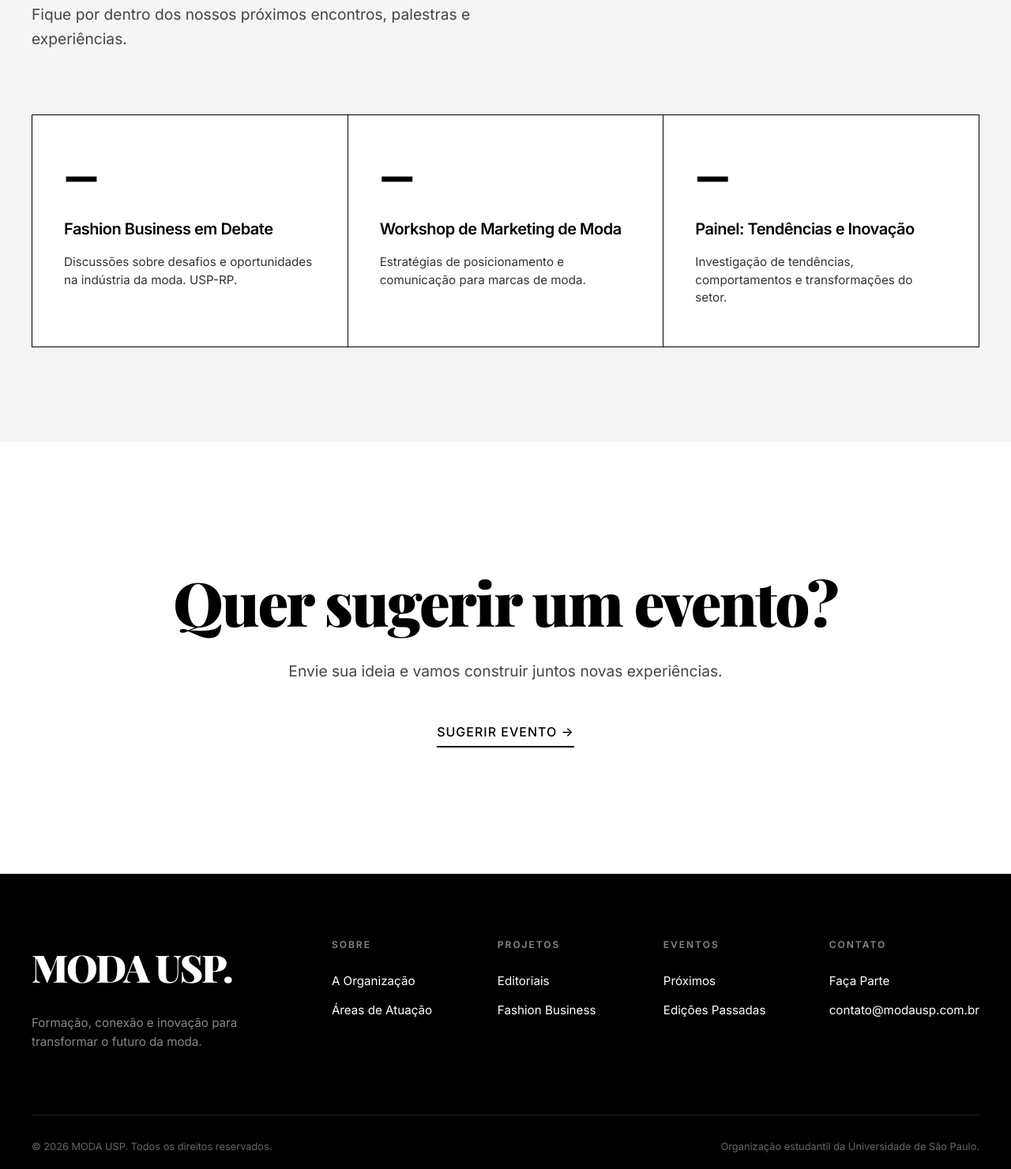
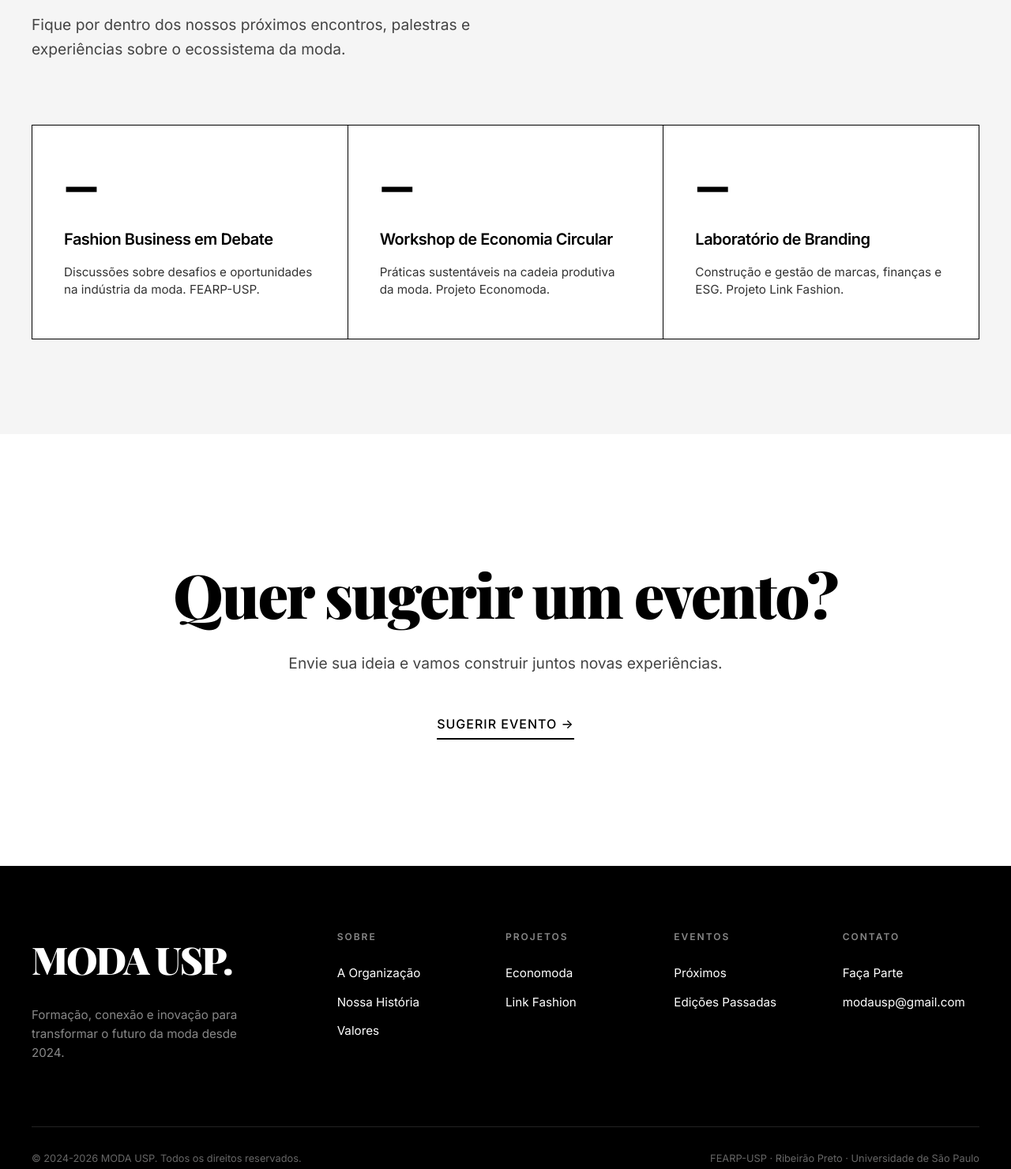
Before and after one commit to kailonsaraiva-sketch/moda-usp, a plain HTML site: page eventos.html in a window 1280 px wide. Shown: the part 1576-3057 px from the top of the page at 79% size. Drawn offline with nearby package versions, Linux system fonts and the light colour scheme; a script that the page names is missing; a web font is replaced by a local one.

Commit message:
Update event descriptions and footer information

```diff
--- a/eventos.html
+++ b/eventos.html
@@ -4,7 +4,7 @@
     <meta charset="UTF-8">
     <meta name="viewport" content="width=device-width, initial-scale=1.0">
     <title>Eventos | MODA USP</title>
-    <meta name="description" content="Eventos da MODA USP — encontros, palestras e experiências sobre fashion business.">
+    <meta name="description" content="Eventos da MODA USP — encontros, palestras e experiências sobre fashion business na USP-RP.">
     <link rel="icon" type="image/png" href="favicon.png">
     <link rel="preconnect" href="https://fonts.googleapis.com">
     <link rel="preconnect" href="https://fonts.gstatic.com" crossorigin>
@@ -69,7 +69,7 @@
                     </div>
                     <div class="meta-item">
                         <span>Local</span>
-                        <strong>USP-RP</strong>
+                        <strong>FEARP-USP · Ribeirão Preto</strong>
                     </div>
                 </div>
 
@@ -83,23 +83,23 @@
 <section class="areas">
     <div class="container">
         <div class="section-label">Próximos Eventos</div>
-        <p class="areas-intro">Fique por dentro dos nossos próximos encontros, palestras e experiências.</p>
+        <p class="areas-intro">Fique por dentro dos nossos próximos encontros, palestras e experiências sobre o ecossistema da moda.</p>
 
         <div class="areas-grid">
             <div class="area-card">
                 <div class="area-num">—</div>
                 <div class="area-title">Fashion Business em Debate</div>
-                <div class="area-desc">Discussões sobre desafios e oportunidades na indústria da moda. USP-RP.</div>
+                <div class="area-desc">Discussões sobre desafios e oportunidades na indústria da moda. FEARP-USP.</div>
             </div>
             <div class="area-card">
                 <div class="area-num">—</div>
-                <div class="area-title">Workshop de Marketing de Moda</div>
-                <div class="area-desc">Estratégias de posicionamento e comunicação para marcas de moda.</div>
+                <div class="area-title">Workshop de Economia Circular</div>
+                <div class="area-desc">Práticas sustentáveis na cadeia produtiva da moda. Projeto Economoda.</div>
             </div>
             <div class="area-card">
                 <div class="area-num">—</div>
-                <div class="area-title">Painel: Tendências e Inovação</div>
-                <div class="area-desc">Investigação de tendências, comportamentos e transformações do setor.</div>
+                <div class="area-title">Laboratório de Branding</div>
+                <div class="area-desc">Construção e gestão de marcas, finanças e ESG. Projeto Link Fashion.</div>
             </div>
         </div>
     </div>
@@ -118,20 +118,21 @@
         <div class="footer-grid">
             <div class="footer-brand">
                 <h3>MODA USP.</h3>
-                <p>Formação, conexão e inovação para transformar o futuro da moda.</p>
+                <p>Formação, conexão e inovação para transformar o futuro da moda desde 2024.</p>
             </div>
             <div class="footer-col">
                 <h4><a href="sobre.html">Sobre</a></h4>
                 <ul>
                     <li><a href="sobre.html">A Organização</a></li>
-                    <li><a href="sobre.html#areas">Áreas de Atuação</a></li>
+                    <li><a href="sobre.html">Nossa História</a></li>
+                    <li><a href="sobre.html">Valores</a></li>
                 </ul>
             </div>
             <div class="footer-col">
                 <h4><a href="projetos.html">Projetos</a></h4>
                 <ul>
-                    <li><a href="projetos.html">Editoriais</a></li>
-                    <li><a href="projetos.html">Fashion Business</a></li>
+                    <li><a href="projetos.html#economoda">Economoda</a></li>
+                    <li><a href="projetos.html#link-fashion">Link Fashion</a></li>
                 </ul>
             </div>
             <div class="footer-col">
@@ -145,13 +146,13 @@
                 <h4><a href="contato.html">Contato</a></h4>
                 <ul>
                     <li><a href="contato.html">Faça Parte</a></li>
-                    <li><a href="mailto:contato@modausp.com.br">contato@modausp.com.br</a></li>
+                    <li><a href="mailto:modausp@gmail.com">modausp@gmail.com</a></li>
                 </ul>
             </div>
         </div>
         <div class="footer-bottom">
-            <span>© 2026 MODA USP. Todos os direitos reservados.</span>
-            <span>Organização estudantil da Universidade de São Paulo.</span>
+            <span>© 2024-2026 MODA USP. Todos os direitos reservados.</span>
+            <span>FEARP-USP · Ribeirão Preto · Universidade de São Paulo</span>
         </div>
     </div>
 </footer>
```
